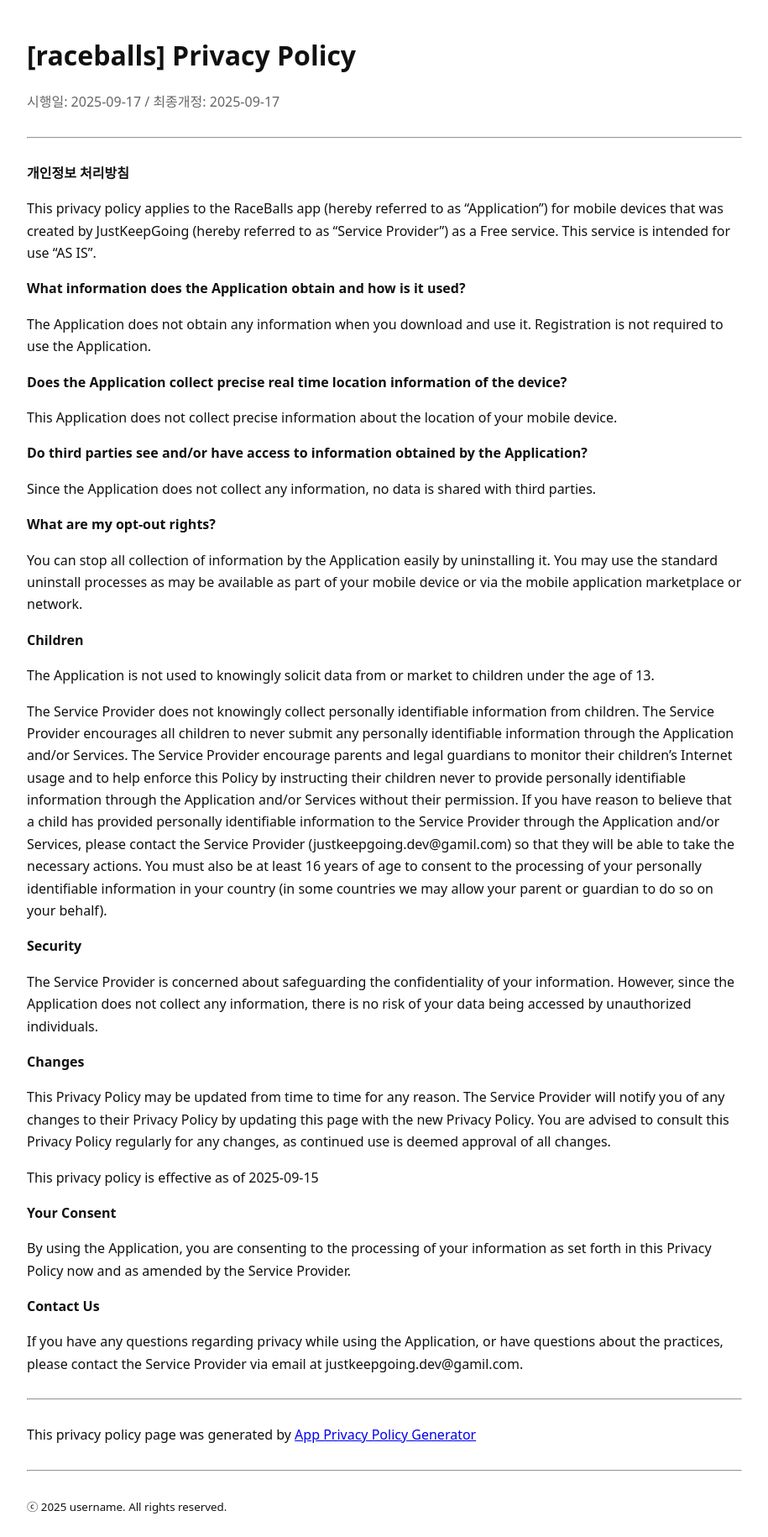
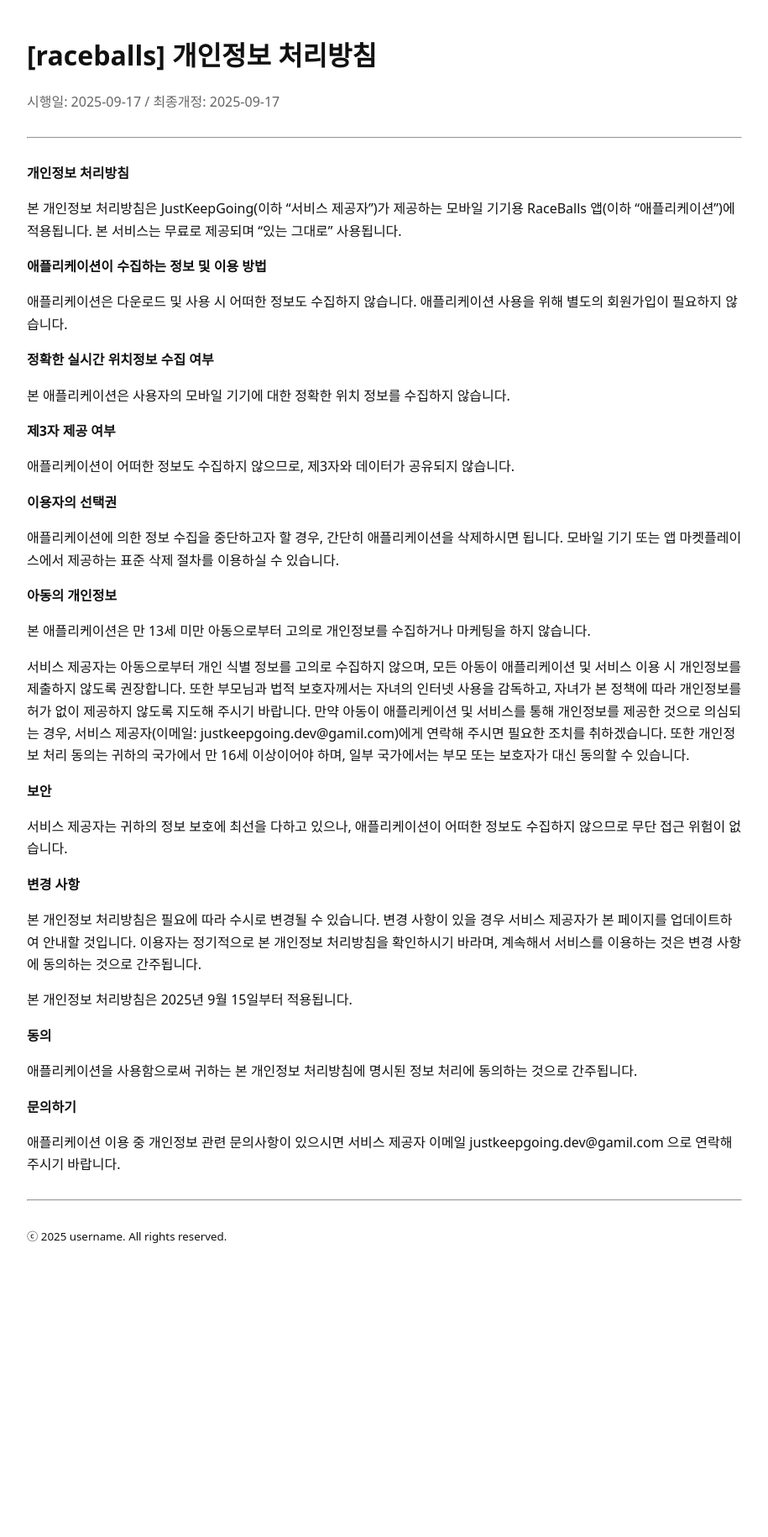
Before and after one commit to justkeepgoing-dev/privacy, a Jekyll site: the page built from docs/raceballs/ko/index.md, in a window 1280 px wide. Shown: the whole page at 84% size, without its empty margins (182-1097 px from the left). Built offline with Jekyll 4.4.1, drawn with Linux system fonts in a browser that asks for light colours; after the commit the page ends 1508 px from its top, so only the background shows below that.

Commit message:
ko 개인정보 처리방침

```diff
--- a/docs/raceballs/ko/index.md
+++ b/docs/raceballs/ko/index.md
@@ -1,54 +1,50 @@
 ---
 layout: privacy
-title: "[raceballs] Privacy Policy"
+title: "[raceballs] 개인정보 처리방침"
 effective_date: "2025-09-17"
 updated_at: "2025-09-17"
 ---
 
 **개인정보 처리방침**
 
-This privacy policy applies to the RaceBalls app (hereby referred to as "Application") for mobile devices that was created by JustKeepGoing (hereby referred to as "Service Provider") as a Free service. This service is intended for use "AS IS".
+본 개인정보 처리방침은 JustKeepGoing(이하 "서비스 제공자")가 제공하는 모바일 기기용 RaceBalls 앱(이하 "애플리케이션")에 적용됩니다. 본 서비스는 무료로 제공되며 "있는 그대로" 사용됩니다.
 
-**What information does the Application obtain and how is it used?**
+**애플리케이션이 수집하는 정보 및 이용 방법**
 
-The Application does not obtain any information when you download and use it. Registration is not required to use the Application.
+애플리케이션은 다운로드 및 사용 시 어떠한 정보도 수집하지 않습니다. 애플리케이션 사용을 위해 별도의 회원가입이 필요하지 않습니다.
 
-**Does the Application collect precise real time location information of the device?**
+**정확한 실시간 위치정보 수집 여부**
 
-This Application does not collect precise information about the location of your mobile device.
+본 애플리케이션은 사용자의 모바일 기기에 대한 정확한 위치 정보를 수집하지 않습니다.
 
-**Do third parties see and/or have access to information obtained by the Application?**
+**제3자 제공 여부**
 
-Since the Application does not collect any information, no data is shared with third parties.
+애플리케이션이 어떠한 정보도 수집하지 않으므로, 제3자와 데이터가 공유되지 않습니다.
 
-**What are my opt-out rights?**
+**이용자의 선택권**
 
-You can stop all collection of information by the Application easily by uninstalling it. You may use the standard uninstall processes as may be available as part of your mobile device or via the mobile application marketplace or network.
+애플리케이션에 의한 정보 수집을 중단하고자 할 경우, 간단히 애플리케이션을 삭제하시면 됩니다. 모바일 기기 또는 앱 마켓플레이스에서 제공하는 표준 삭제 절차를 이용하실 수 있습니다.
 
-**Children**
+**아동의 개인정보**
 
-The Application is not used to knowingly solicit data from or market to children under the age of 13.
+본 애플리케이션은 만 13세 미만 아동으로부터 고의로 개인정보를 수집하거나 마케팅을 하지 않습니다.
 
-The Service Provider does not knowingly collect personally identifiable information from children. The Service Provider encourages all children to never submit any personally identifiable information through the Application and/or Services. The Service Provider encourage parents and legal guardians to monitor their children's Internet usage and to help enforce this Policy by instructing their children never to provide personally identifiable information through the Application and/or Services without their permission. If you have reason to believe that a child has provided personally identifiable information to the Service Provider through the Application and/or Services, please contact the Service Provider (justkeepgoing.dev@gamil.com) so that they will be able to take the necessary actions. You must also be at least 16 years of age to consent to the processing of your personally identifiable information in your country (in some countries we may allow your parent or guardian to do so on your behalf).
+서비스 제공자는 아동으로부터 개인 식별 정보를 고의로 수집하지 않으며, 모든 아동이 애플리케이션 및 서비스 이용 시 개인정보를 제출하지 않도록 권장합니다. 또한 부모님과 법적 보호자께서는 자녀의 인터넷 사용을 감독하고, 자녀가 본 정책에 따라 개인정보를 허가 없이 제공하지 않도록 지도해 주시기 바랍니다. 만약 아동이 애플리케이션 및 서비스를 통해 개인정보를 제공한 것으로 의심되는 경우, 서비스 제공자(이메일: justkeepgoing.dev@gamil.com)에게 연락해 주시면 필요한 조치를 취하겠습니다. 또한 개인정보 처리 동의는 귀하의 국가에서 만 16세 이상이어야 하며, 일부 국가에서는 부모 또는 보호자가 대신 동의할 수 있습니다.
 
-**Security**
+**보안**
 
-The Service Provider is concerned about safeguarding the confidentiality of your information. However, since the Application does not collect any information, there is no risk of your data being accessed by unauthorized individuals.
+서비스 제공자는 귀하의 정보 보호에 최선을 다하고 있으나, 애플리케이션이 어떠한 정보도 수집하지 않으므로 무단 접근 위험이 없습니다.
 
-**Changes**
+**변경 사항**
 
-This Privacy Policy may be updated from time to time for any reason. The Service Provider will notify you of any changes to their Privacy Policy by updating this page with the new Privacy Policy. You are advised to consult this Privacy Policy regularly for any changes, as continued use is deemed approval of all changes.
+본 개인정보 처리방침은 필요에 따라 수시로 변경될 수 있습니다. 변경 사항이 있을 경우 서비스 제공자가 본 페이지를 업데이트하여 안내할 것입니다. 이용자는 정기적으로 본 개인정보 처리방침을 확인하시기 바라며, 계속해서 서비스를 이용하는 것은 변경 사항에 동의하는 것으로 간주됩니다.
 
-This privacy policy is effective as of 2025-09-15
+본 개인정보 처리방침은 2025년 9월 15일부터 적용됩니다.
 
-**Your Consent**
+**동의**
 
-By using the Application, you are consenting to the processing of your information as set forth in this Privacy Policy now and as amended by the Service Provider.
+애플리케이션을 사용함으로써 귀하는 본 개인정보 처리방침에 명시된 정보 처리에 동의하는 것으로 간주됩니다.
 
-**Contact Us**
+**문의하기**
 
-If you have any questions regarding privacy while using the Application, or have questions about the practices, please contact the Service Provider via email at justkeepgoing.dev@gamil.com.
-
-* * *
-
-This privacy policy page was generated by [App Privacy Policy Generator](https://app-privacy-policy-generator.nisrulz.com/)
+애플리케이션 이용 중 개인정보 관련 문의사항이 있으시면 서비스 제공자 이메일 justkeepgoing.dev@gamil.com 으로 연락해 주시기 바랍니다.
```
Also changed, not shown: docs/index.md (+3 -1 lines).
